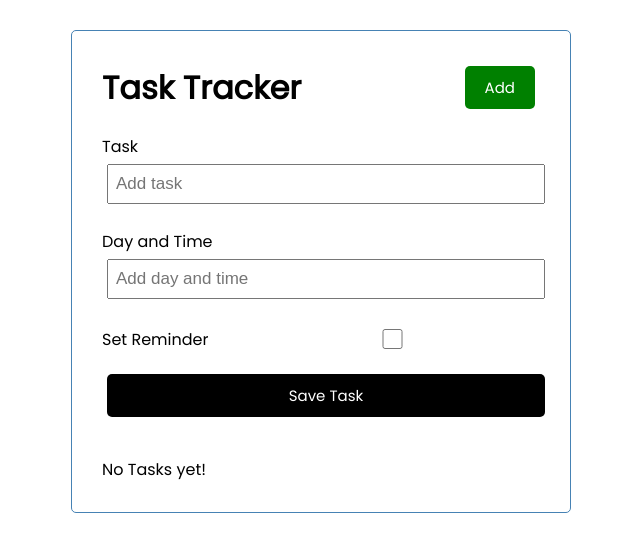
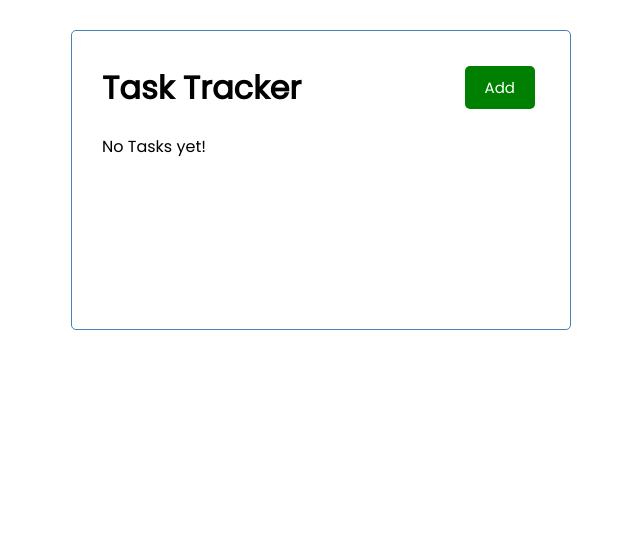
Before and after one commit to janaSunrise/react-task-tracker, a React (Create React App) app: page / in a window 1280 px wide. Shown: the top 552 px of the page, without its empty margins (319-959 px from the left). Built offline with nearby package versions, Linux system fonts and the light colour scheme.

Commit message:
Add toggling of the add-task form.

```diff
--- a/src/App.js
+++ b/src/App.js
@@ -4,6 +4,7 @@
 import AddTask from "./components/AddTask";
 
 function App() {
+  const [showAddTask, setShowAddTask] = useState(false)
   const [tasks, setTasks] = useState([]);
 
   // Add task
@@ -30,8 +31,8 @@
 
   return (
     <div className="container">
-      <Header />
-      <AddTask onAdd={addTask} />
+      <Header onAdd={() => setShowAddTask(!showAddTask)} />
+      {showAddTask && <AddTask onAdd={addTask} />}
 
       {tasks.length > 0 ? (
         <Tasks tasks={tasks} onDelete={deleteTask} onToggle={toggleReminder} />
--- a/src/components/Header.js
+++ b/src/components/Header.js
@@ -1,11 +1,11 @@
 import PropTypes from "prop-types";
 import Button from "./Button";
 
-const Header = ({ title }) => {
+const Header = ({ title, onAdd }) => {
   return (
     <header className="header">
       <h1 style={{ fontWeight: "bold" }}>{title}</h1>
-      <Button color="green" text="Add" />
+      <Button color="green" text="Add" onClick={onAdd} />
     </header>
   );
 };
```
